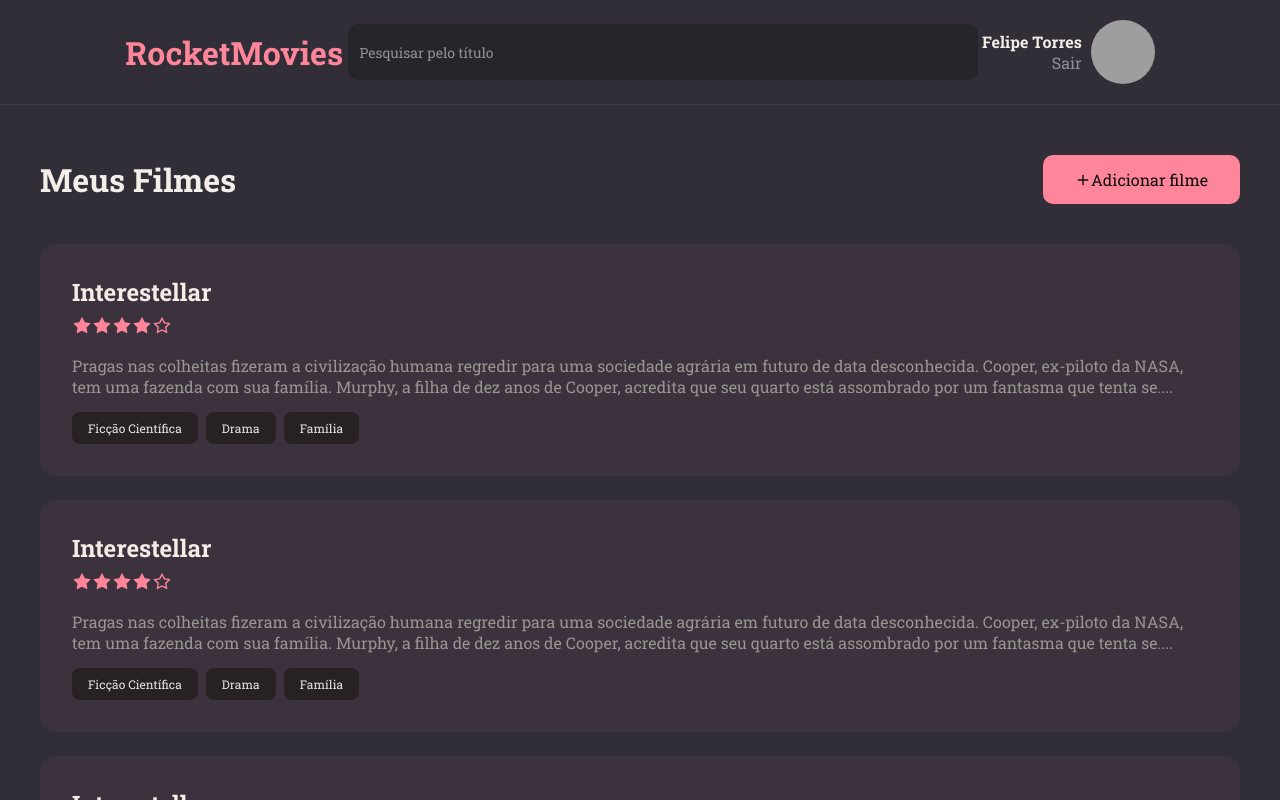
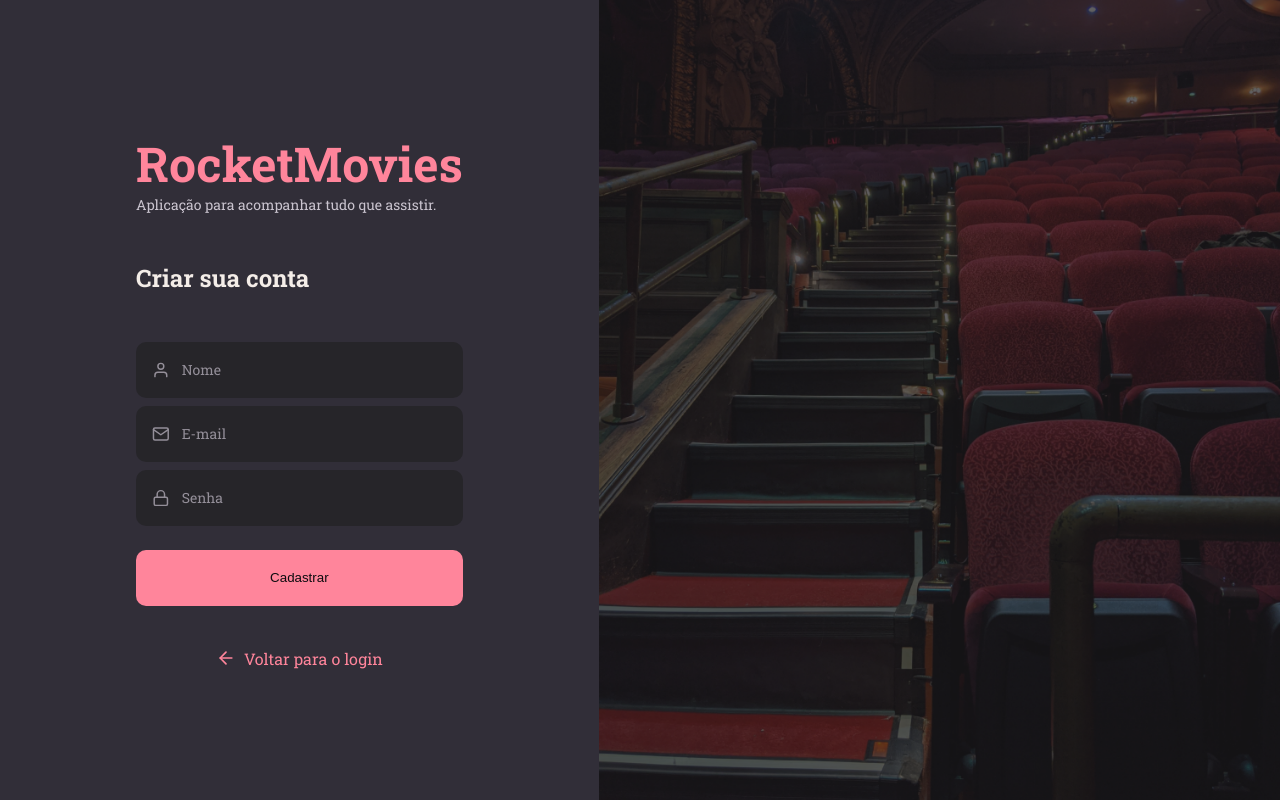
Before and after one commit to Felipe099/Challenge_RocketMovies_Rocketseat, a React (Vite) app: page / in a window 1280 px wide. Built offline with nearby package versions, Linux system fonts and the light colour scheme; grey boxes are pictures that could not be loaded.

Commit message:
finished screens SingIn and SignUp

```diff
--- a/package.json
+++ b/package.json
@@ -13,6 +13,7 @@
     "react": "^18.2.0",
     "react-dom": "^18.2.0",
     "react-icons": "^4.10.1",
+    "react-router-dom": "^6.15.0",
     "styled-components": "^6.0.7"
   },
   "devDependencies": {
--- a/src/main.jsx
+++ b/src/main.jsx
@@ -5,13 +5,13 @@
 
 import theme from './styles/theme';
 
-import { Home } from './pages/Home';
+import { SignUp } from './pages/SignUp';
 
 ReactDOM.createRoot(document.getElementById('root')).render(
     <React.StrictMode>
         <ThemeProvider theme={theme}>
             <GlobalStyles />
-            <Home />
+            <SignUp />
         </ThemeProvider>
     </React.StrictMode>
 );
--- a/src/pages/Home/styles.js
+++ b/src/pages/Home/styles.js
@@ -36,6 +36,7 @@
             color: ${({ theme }) => theme.COLORS.BACKGROUND_900};
             padding: 14px 32px;
             border-radius: 10px;
+            margin-right: 5px;
         }
     }
 
--- /dev/null
+++ b/src/pages/SignIn/styles.js
@@ -0,0 +1,61 @@
+import styled from 'styled-components';
+import backgroundImg from '../../../assets/Logo.png';
+
+export const Container = styled.div`
+    height: 100vh;
+    display: flex;
+    align-items: stretch;
+`;
+
+export const Form = styled.form`
+    padding: 0 136px;
+
+    display: flex;
+    flex-direction: column;
+
+    margin: auto;
+
+    > h1 {
+        color: ${({ theme }) => theme.COLORS.ROSA};
+        font-size: 48px;
+    }
+
+    > p {
+        color: ${({ theme }) => theme.COLORS.GRAY_400};
+        font-size: 14px;
+        margin-bottom: 48px;
+    }
+
+    > h2 {
+        color: ${({ theme }) => theme.COLORS.WHITE};
+        font-size: 24px;
+        margin-bottom: 48px;
+    }
+
+    > div:nth-child(5) {
+        margin-top: 8px;
+    }
+
+    > div:nth-child(6) {
+        margin-top: 24px;
+    }
+    > a {
+        color: ${({ theme }) => theme.COLORS.ROSA};
+        display: flex;
+        justify-content: center;
+
+        margin-top: 42px;
+
+        transition: filter 0.2s;
+    }
+
+    > a:hover {
+        filter: brightness(0.5);
+    }
+`;
+
+export const Background = styled.div`
+    flex: 1;
+    background: url(${backgroundImg}) no-repeat center center;
+    background-size: cover;
+`;
--- /dev/null
+++ b/src/pages/SignUp/index.jsx
@@ -0,0 +1,33 @@
+import { Container, Form, Background } from './styles';
+
+import { Input } from '../../Components/Input';
+import { Button } from '../../Components/Button';
+
+import { FiMail, FiLock, FiUser, FiArrowLeft } from 'react-icons/fi';
+
+export function SignUp() {
+    return (
+        <Container>
+            <Form>
+                <h1>RocketMovies</h1>
+                <p>Aplicação para acompanhar tudo que assistir.</p>
+
+                <h2>Criar sua conta</h2>
+
+                <Input placeholder="Nome" icon={FiUser} />
+                <Input placeholder="E-mail" icon={FiMail} />
+                <Input placeholder="Senha" icon={FiLock} />
+
+                <div className="button">
+                    <Button title="Cadastrar" isActive />
+                </div>
+
+                <a href="/">
+                    <FiArrowLeft size={20} />
+                    Voltar para o login
+                </a>
+            </Form>
+            <Background />
+        </Container>
+    );
+}
--- /dev/null
+++ b/src/pages/SignUp/styles.js
@@ -0,0 +1,64 @@
+import styled from 'styled-components';
+import backgroundImg from '../../../assets/Logo.png';
+
+export const Container = styled.div`
+    height: 100vh;
+    display: flex;
+    align-items: stretch;
+`;
+
+export const Form = styled.form`
+    padding: 0 136px;
+
+    display: flex;
+    flex-direction: column;
+
+    margin: auto;
+
+    > h1 {
+        color: ${({ theme }) => theme.COLORS.ROSA};
+        font-size: 48px;
+    }
+
+    > p {
+        color: ${({ theme }) => theme.COLORS.GRAY_400};
+        font-size: 14px;
+        margin-bottom: 48px;
+    }
+
+    > h2 {
+        color: ${({ theme }) => theme.COLORS.WHITE};
+        font-size: 24px;
+        margin-bottom: 48px;
+    }
+
+    > div:nth-child(5) {
+        margin: 8px 0;
+    }
+
+    > div:nth-child(7) {
+        margin-top: 24px;
+    }
+    > a {
+        color: ${({ theme }) => theme.COLORS.ROSA};
+        display: flex;
+        justify-content: center;
+        align-items: center;
+
+        margin-top: 42px;
+
+        transition: filter 0.2s;
+
+        gap: 8px;
+    }
+
+    > a:hover {
+        filter: brightness(0.5);
+    }
+`;
+
+export const Background = styled.div`
+    flex: 1;
+    background: url(${backgroundImg}) no-repeat center center;
+    background-size: cover;
+`;
--- a/src/styles/theme.js
+++ b/src/styles/theme.js
@@ -15,5 +15,7 @@
         GRAY: '#E5E5E5',
         GRAY_100: '#948F99',
         GRAY_300: '#999591',
+        GRAY_400: '#CAC4CF',
+
     },
 };
```
Also changed, not shown: src/pages/SignIn/index.jsx (added, +29 -0 lines), assets/Logo.png (added), 1 other file (tests, documents, lock files or other folders).
